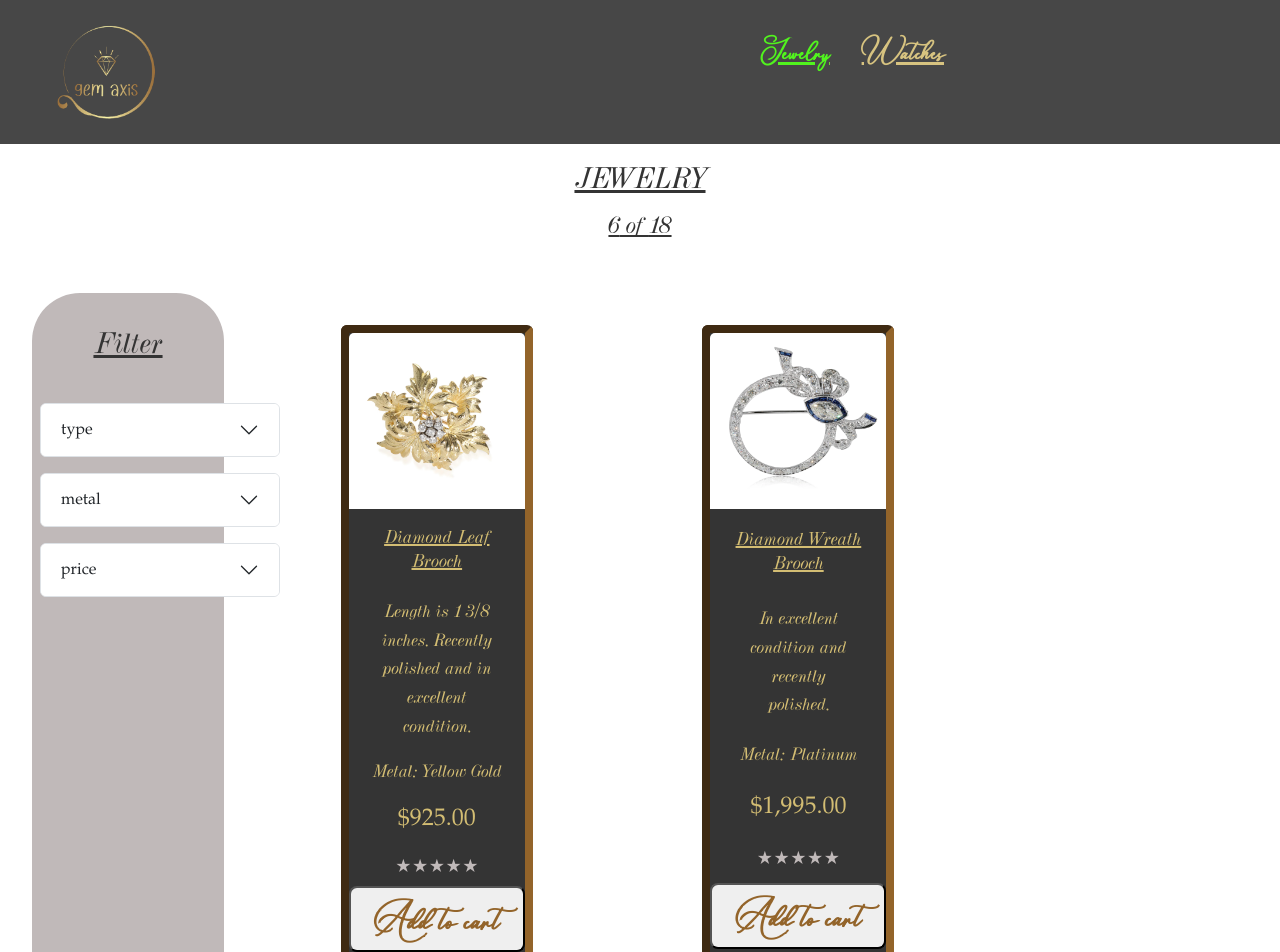
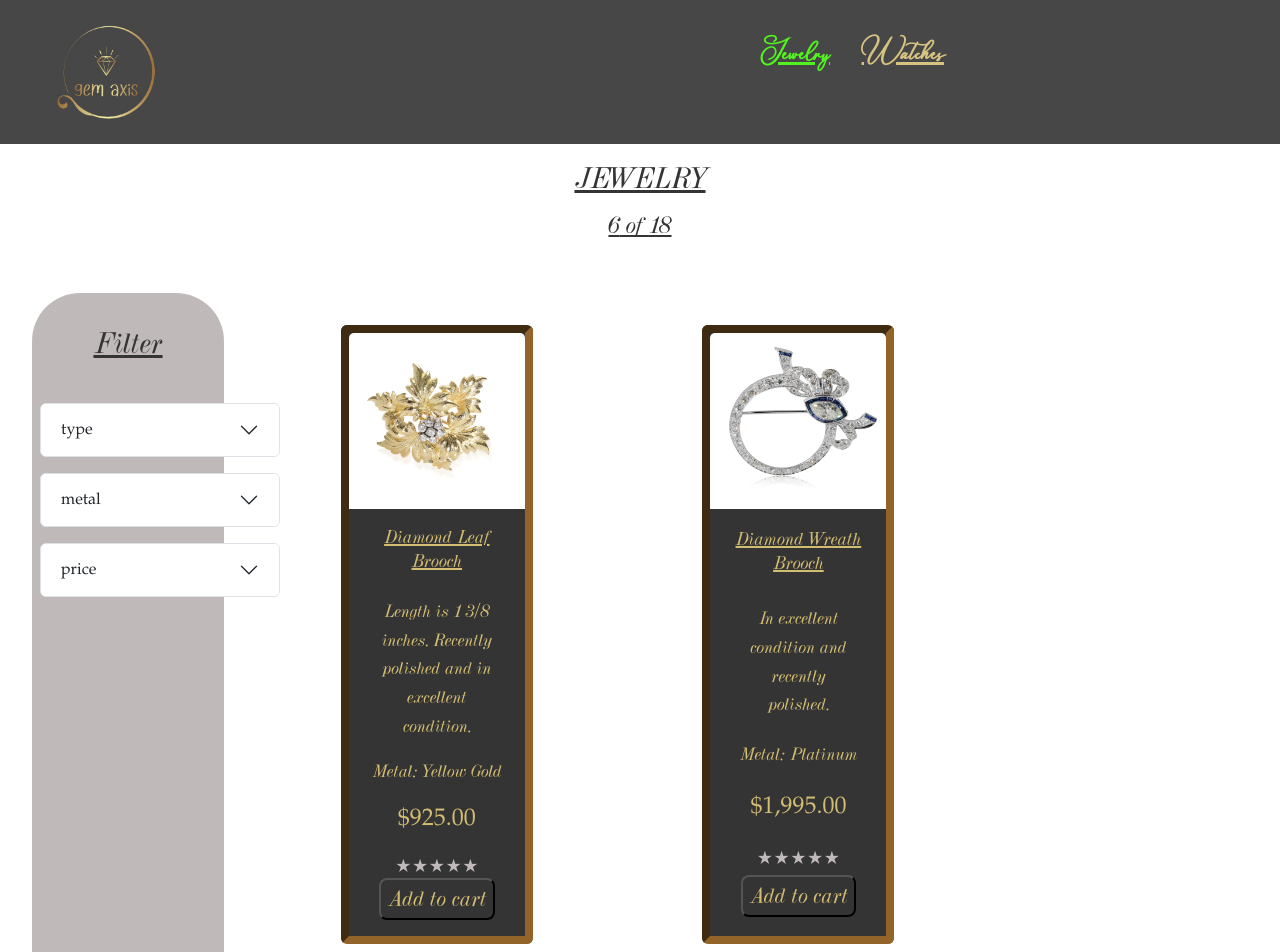
Before and after one commit to AlexanderTsve/C4_Nexus_Task_Project_App, a React (Create React App) app: page / in a window 1280 px wide. Shown: the top 952 px of the page. Built offline with nearby package versions, Linux system fonts and the light colour scheme.

Commit message:
Worked on the Add to cart button logic plus design.

```diff
--- a/src/components/PageContent/ProductCard/ProductCard.jsx
+++ b/src/components/PageContent/ProductCard/ProductCard.jsx
@@ -1,12 +1,15 @@
 import Card from "react-bootstrap/Card";
-import Button from "../../Button/Button";
 import RatingSystem from "../../RatingSystem/RatingSystem";
 import styles from "./ProductCard.module.scss";
-import { useState } from "react";
+import { useState, useRef } from "react";
 const ProductCard = ({ index, name, description, metal, price }) => {
+  const productRef = useRef();
   const [imageIsLoaded, setImageIsLoaded] = useState(false);
   const loadingImageHandler = () => {
     setImageIsLoaded(true);
+  };
+  const addToCartHandler = () => {
+    alert(`${name} added to the cart! Thank you!`);
   };
   return (
     <Card key={index} className={styles.container}>
@@ -18,7 +21,7 @@ const ProductCard = ({ index, name, description, metal, price }) => {
         variant="top"
         src={require(`../../../assets/images/${name}.png`)}
       />
-      <Card.Body className={styles.content}>
+      <Card.Body className={styles.content} ref={productRef}>
         <Card.Title className={styles["content-title"]}>{name}</Card.Title>
         <Card.Text className={styles["content-description"]}>
           {description}
@@ -33,7 +36,13 @@ const ProductCard = ({ index, name, description, metal, price }) => {
           })}
         </Card.Text>
         <RatingSystem />
-        <Button variant="primary">Add to cart</Button>
+        <button
+          className={styles["content-button"]}
+          onClick={addToCartHandler}
+          variant="primary"
+        >
+          Add to cart
+        </button>
       </Card.Body>
     </Card>
   );
--- a/src/components/PageContent/ProductCard/ProductCard.module.scss
+++ b/src/components/PageContent/ProductCard/ProductCard.module.scss
@@ -41,6 +41,23 @@
       Verdana (sans-serif), Tahoma (sans-serif), Trebuchet MS (sans-serif),
       Impact (sans-serif), Gill Sans (sans-serif);
   }
+  &-button {
+    font-family: dubielItalic, Arial (sans-serif), Arial Black (sans-serif),
+      Verdana (sans-serif), Tahoma (sans-serif), Trebuchet MS (sans-serif),
+      Impact (sans-serif), Gill Sans (sans-serif);
+    font-size: 1.5rem;
+    border-radius: 0.5rem;
+    color: $color-yellow;
+    background-color: $color-primary;
+    &:hover {
+      color: $color-primary;
+      background-color: $color-yellow;
+    }
+    &:active {
+      color: $color-green;
+      background-color: $color-purple;
+    }
+  }
 }
 .image {
   width: 18rem;
```
